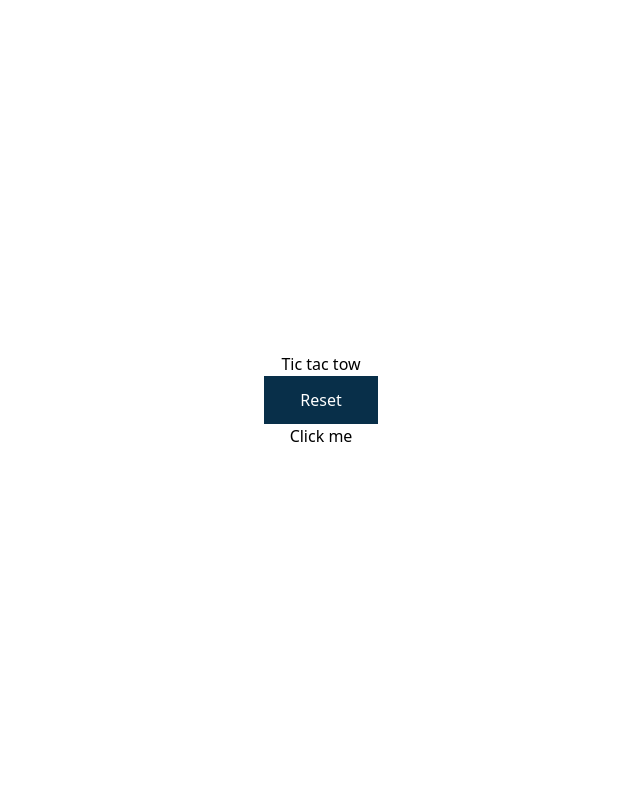
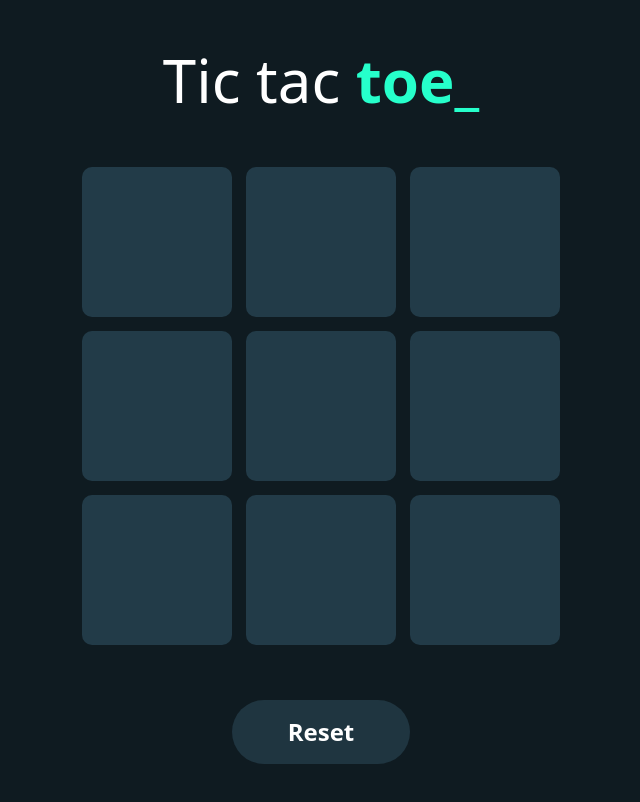
Before and after one commit to ashfakhossain15/tic-tac-to, a React (Vite) app: page / in a window 1280 px wide. Shown: the top 802 px of the page, without its empty margins (319-959 px from the left). Built offline with nearby package versions, Linux system fonts and the light colour scheme.

Commit message:
added cirle and x img

```diff
--- a/src/Components/Tic-tac-toe Part/ticTacToe.jsx
+++ b/src/Components/Tic-tac-toe Part/ticTacToe.jsx
@@ -1,24 +1,99 @@
+import { useState } from "react";
+import x from "/130217-x-letter-free-photo.png";
+import o from "/—Pngtree—white circle element asset with_5995571.png";
+let data = ["", "", "", "", "", "", "", "", "", ""];
 const TicTacToe = () => {
+  let [count, setCount] = useState(0);
+  let [lock, setLock] = useState(false);
+
+  const toggle = (e, num) => {
+    if (lock) {
+      return 0;
+    }
+    if (count % 2 === 0) {
+      e.target.innerHTML = `<img src="${x}">`;
+      data[num] = "x";
+      setCount(++count);
+      console.log(count);
+    } else {
+      e.target.innerHTML = `<img className="w-full" src="${o}">`;
+      data[num] = "o";
+      setCount(++count);
+    }
+  };
+
   return (
-    <div className="container mx-auto flex flex-col justify-center min-h-screen items-center">
-      <h1 className="text-center w-full">Tic tac tow </h1>
-      <div className="board ">
-        <div className="box"></div>
-        <div className="box"></div>
-        <div className="box"></div>
-        <div className="box"></div>
-        <div className="box"></div>
-        <div className="box"></div>
-        <div className="box"></div>
-        <div className="box"></div>
-        <div className="box"></div>
+    <div className="container mx-auto min-h-screen text-white  ">
+      <h1 className="text-center w-full my-[50px] text-6xl font- light">
+        Tic tac <span className="text-[#26ffcb] font-extrabold ">toe_</span>
+      </h1>
+      <div className="board w- justify-center  items-center">
+        <div className="row-1 flex">
+          <div
+            className="boxes"
+            onClick={(e) => {
+              toggle(e, 0);
+            }}
+          ></div>
+          <div
+            className="boxes"
+            onClick={(e) => {
+              toggle(e, 1);
+            }}
+          ></div>
+          <div
+            className="boxes"
+            onClick={(e) => {
+              toggle(e, 2);
+            }}
+          ></div>
+        </div>
+        <div className="row-2 flex">
+          <div
+            className="boxes"
+            onClick={(e) => {
+              toggle(e, 3);
+            }}
+          ></div>
+          <div
+            className="boxes"
+            onClick={(e) => {
+              toggle(e, 4);
+            }}
+          ></div>
+          <div
+            className="boxes"
+            onClick={(e) => {
+              toggle(e, 5);
+            }}
+          ></div>
+        </div>
+        <div className="row-3 flex">
+          <div
+            className="boxes"
+            onClick={(e) => {
+              toggle(e, 6);
+            }}
+          ></div>
+          <div
+            className="boxes"
+            onClick={(e) => {
+              toggle(e, 7);
+            }}
+          ></div>
+          <div
+            className="boxes"
+            onClick={(e) => {
+              toggle(e, 8);
+            }}
+          ></div>
+        </div>
       </div>
-      <button className="px-9 text-center text-white py-3 active:bg-red-600 transform bg-sky-950">
-        Reset
-      </button>
-      <button className="group  active:scale-90 transform transition-transform">
-        Click me
-      </button>
+      <div className="flex justify-center">
+        <button className="px-14 my-12 text-2xl font-bold text-white py-4 active:scale-[0.9]  duration-200 transition-all bg-[#1f3540] rounded-full">
+          Reset
+        </button>
+      </div>
     </div>
   );
 };
--- a/src/index.css
+++ b/src/index.css
@@ -1,3 +1,31 @@
 @tailwind base;
 @tailwind components;
 @tailwind utilities;
+
+body {
+  margin: 0;
+  padding: 0;
+  box-sizing: border-box;
+  background: #0f1b21;
+}
+.board {
+  display: grid;
+  width: 560px;
+  height: 48 0px;
+  margin: auto;
+}
+.boxes {
+  margin: 7px;
+  border-radius: 10px;
+  background: #223b48;
+  width: 150px !important;
+  height: 150px !important;
+  cursor: pointer;
+  display: flex;
+  justify-content: center;
+  align-items: center;
+}
+.boxes img{
+
+    padding: 10px;
+}
```
Also changed, not shown: public/130217-x-letter-free-photo.png (added).
